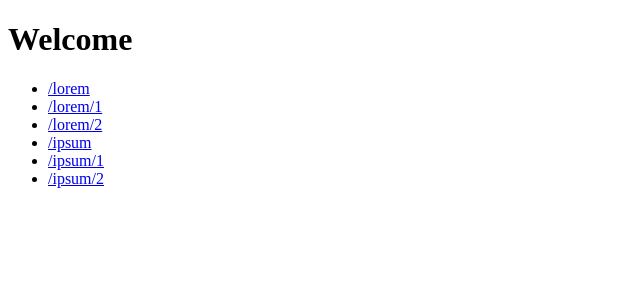
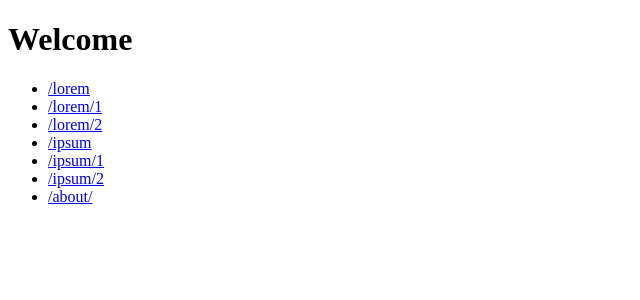
Before and after one commit to adrienpicard/kit-isr-demo, a SvelteKit app: page / in a window 1280 px wide. Shown: the top 300 px of the page, without its empty margins (0-640 px from the left). Built offline with nearby package versions, Linux system fonts and the light colour scheme.

Commit message:
About page

```diff
--- a/src/components/menu.svelte
+++ b/src/components/menu.svelte
@@ -5,4 +5,5 @@
 	<li><a href="/ipsum">/ipsum</a></li>
 	<li><a href="/ipsum/1">/ipsum/1</a></li>
 	<li><a href="/ipsum/2">/ipsum/2</a></li>
+	<li><a href="/about/">/about/</a></li>
 </ul>
```
